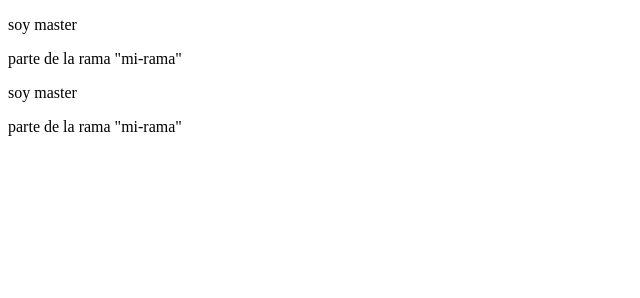
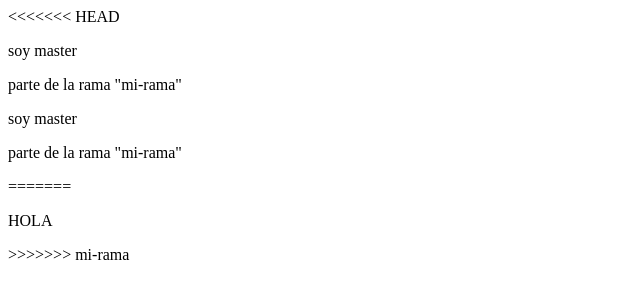
Before and after one commit to maxi3103/pruebarda, a plain HTML site: page index.html in a window 1280 px wide. Shown: the whole page, without its empty margins (0-640 px from the left). Drawn offline with Linux system fonts and the light colour scheme.

Commit message:
subida 1

```diff
--- a/index.html
+++ b/index.html
@@ -8,11 +8,15 @@
 </head>
 <body>
     <header>
+<<<<<<< HEAD
         <p>soy master</p>
         <p>parte de la rama "mi-rama"</p>
 
         <p>soy master</p>
         <p>parte de la rama "mi-rama"</p>
+=======
+        <p>HOLA</p>
+>>>>>>> mi-rama
     </header>
     <main>
 
```
